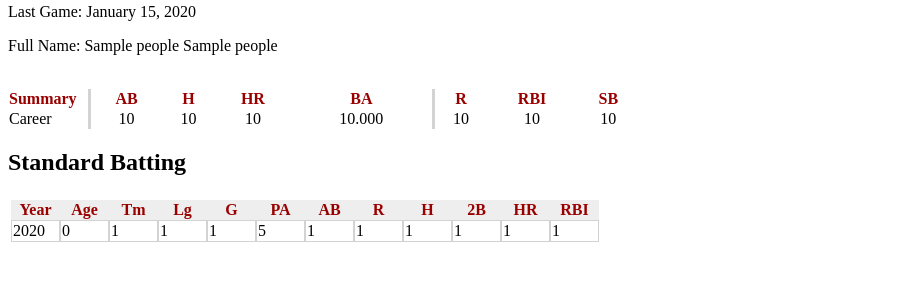
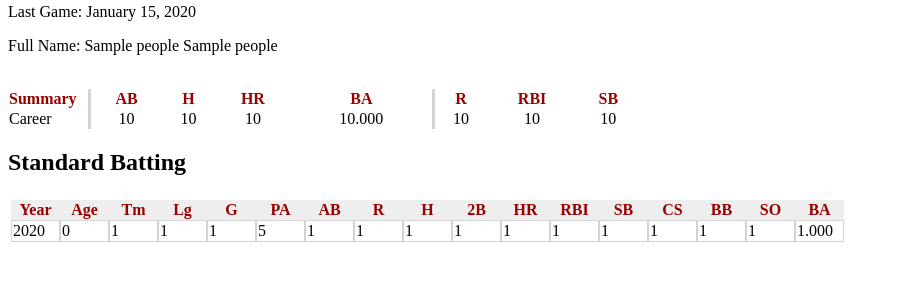
Before and after one commit to Dreyasaurus/CSI_5302_Flask_Project, a Flask app: template app/templates/player.html in a window 1280 px wide. Shown: the part 477-777 px from the top of the page, without its empty margins (0-899 px from the left). Run offline with Flask 2, Linux system fonts and the light colour scheme; tables that the repository leaves empty hold one stand-in row (values such as "Sample post"); the template is opened without the code that fills it: values that come from a table or form of the project are taken from there, most other values are stand-ins (such as "Sample title", 1, 10 or a date in 2020); grey boxes marked "Sample" are stand-in pictures.

Commit message:
adding more columns

```diff
--- a/app/models.py
+++ b/app/models.py
@@ -128,7 +128,6 @@ class Batting(UserMixin,db.Model):
     sh              = db.Column(db.Integer)
     sf              = db.Column(db.Integer)
     gidp            = db.Column(db.Integer)
-    #pa              = db.Column(db.Integer)
 
 
     def getAge(self,birthDate):
@@ -136,7 +135,11 @@ class Batting(UserMixin,db.Model):
 
     def getPA(self):
         return self.coalesce(self.ab)+self.coalesce(self.bb)+self.coalesce(self.hbp)+self.coalesce(self.sh)+self.coalesce(self.sf)
-
+    def getBA(self):
+        try:
+            return self.h/self.ab
+        except ZeroDivisionError:
+            return 0
     def coalesce(self,x):
         if x is None:
             return 0
--- a/app/templates/player.html
+++ b/app/templates/player.html
@@ -86,6 +86,11 @@
 					<th style="color:#900;background-color:#eee;width:47px;"><b>2B</b> </th>
 					<th style="color:#900;background-color:#eee;width:47px;"><b>HR</b> </th>
 					<th style="color:#900;background-color:#eee;width:47px;"><b>RBI</b> </th>
+					<th style="color:#900;background-color:#eee;width:47px;"><b>SB</b> </th>
+					<th style="color:#900;background-color:#eee;width:47px;"><b>CS</b> </th>
+					<th style="color:#900;background-color:#eee;width:47px;"><b>BB</b> </th>
+					<th style="color:#900;background-color:#eee;width:47px;"><b>SO</b> </th>
+					<th style="color:#900;background-color:#eee;width:47px;"><b>BA</b> </th>
 				</tr>
 				{% for batting in player.battingDetails %}
 					<tr>
@@ -101,6 +106,11 @@
 						<td style="border: solid lightgray 1px;">{{batting.b2}}</td>
 						<td style="border: solid lightgray 1px;">{{batting.hr}}</td>
 						<td style="border: solid lightgray 1px;">{{batting.rbi}}</td>
+						<td style="border: solid lightgray 1px;">{{batting.sb}}</td>
+						<td style="border: solid lightgray 1px;">{{batting.coalesce(batting.cs)}}</td>
+						<td style="border: solid lightgray 1px;">{{batting.bb}}</td>
+						<td style="border: solid lightgray 1px;">{{batting.so}}</td>
+						<td style="border: solid lightgray 1px;">{{"%.3f"| format(batting.getBA())}}</td>
 					</tr>
 				{% endfor %}
 			</table>
```
